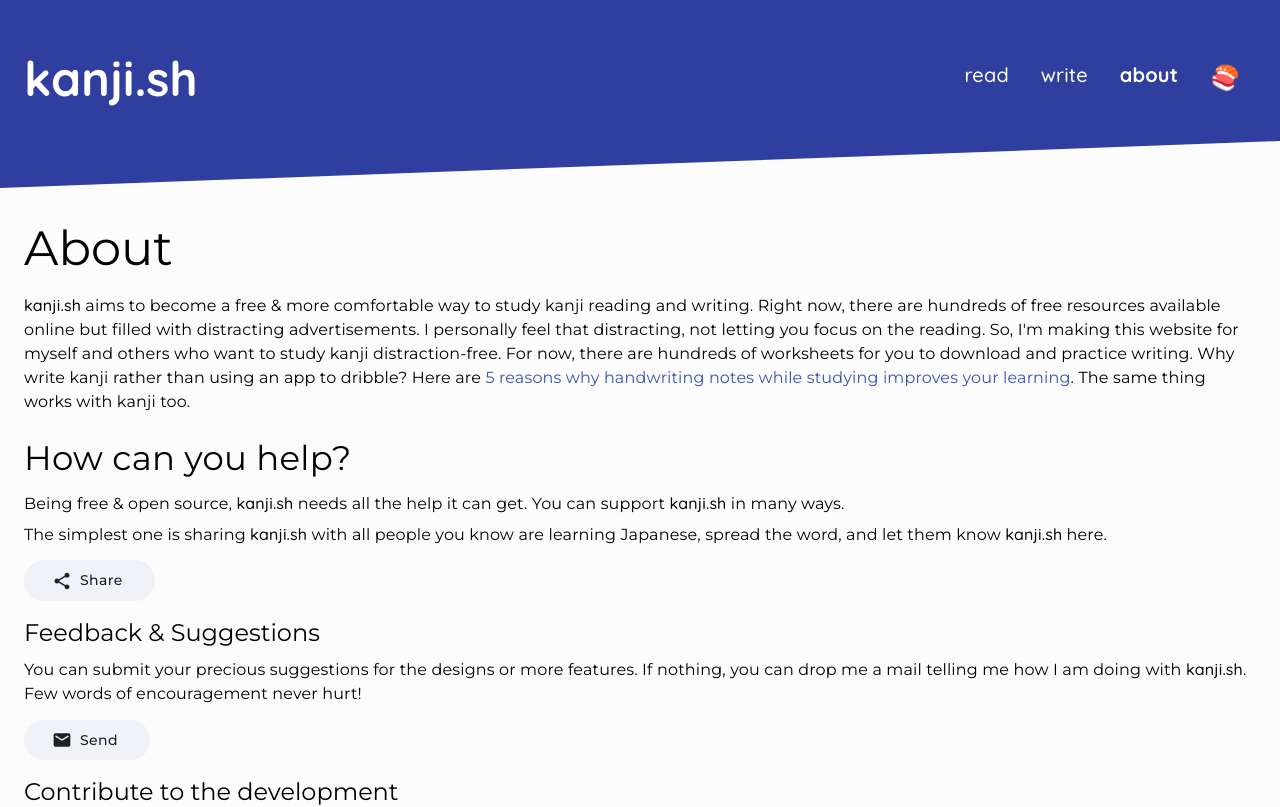
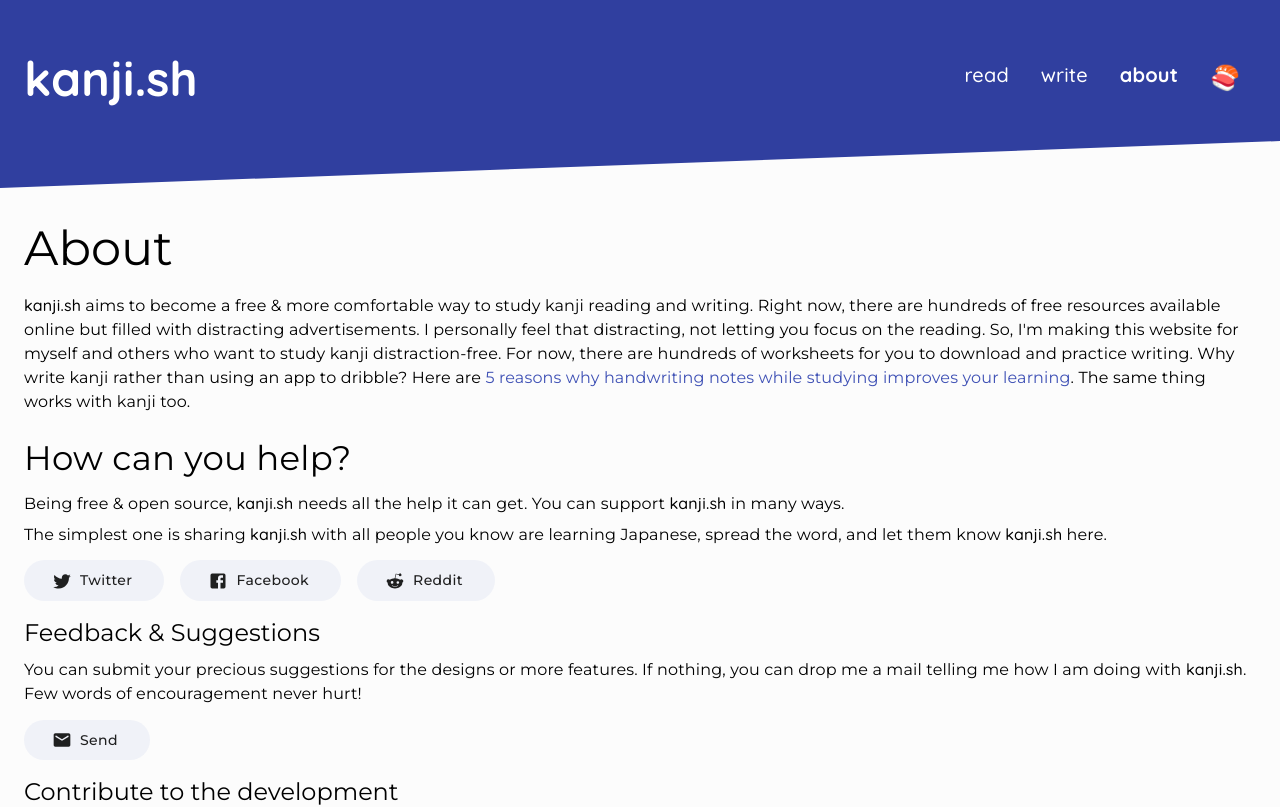
Before and after one commit to rionlabs/kanji.sh, a React (Create React App) app: page /about in a window 1280 px wide. Shown: the top 807 px of the page. Built offline with nearby package versions, Linux system fonts and the light colour scheme.

Commit message:
:wrench: Adds social media share buttons

```diff
--- a/public/index.html
+++ b/public/index.html
@@ -17,13 +17,13 @@
     <meta property="og:locale" content="en_US"/>
     <meta property="og:url" content="https://kanji.sh">
     <meta property="og:title" content="kanji.sh">
-    <meta property="og:description" content="Collection of printable handwriting kanji worksheets.">
+    <meta property="og:description" content="Free tool to practice reading & writing Japanese kanji.">
     <meta property="og:image" content="%PUBLIC_URL%/poster.png">
     <!-- Twitter -->
     <meta property="twitter:card" content="summary_large_image">
     <meta property="twitter:url" content="https://kanji.sh">
     <meta property="twitter:title" content="kanji.sh">
-    <meta property="twitter:description" content="Collection of printable handwriting kanji worksheets.">
+    <meta property="twitter:description" content="Free tool to practice reading & writing Japanese kanji.">
     <meta property="twitter:image" content="%PUBLIC_URL%/poster.png">
     <!-- Site Verification -->
     <meta name="google-site-verification" content="zJzDzuLG5I7xmNqDZzTCDwtmTP2243-WD_g6Hg4PDsk"/>
--- /dev/null
+++ b/src/components/ShareSheet.tsx
@@ -0,0 +1,34 @@
+import {Facebook, Reddit, Twitter} from "@material-ui/icons";
+import React from "react";
+import {KButton} from "../pages/AboutPage";
+import makeStyles from "@material-ui/core/styles/makeStyles";
+
+const useStyles = makeStyles((theme) => ({
+    shareButton: {
+        marginRight: theme.spacing(2)
+    }
+}));
+
+export default function ShareSheet() {
+    const classes = useStyles();
+
+    /* TODO: Add Copy to Clipboard Button */
+    return (
+        <div>
+            <KButton className={classes.shareButton}
+                     href={"https://twitter.com/intent/tweet/?text=Check%20this%20awesome%20website%20to%20practice%20Japanese%20Kanji.&amp;url=https%3A%2F%2Fkanji.sh"}
+                     startIcon={<Twitter/>}>
+                Twitter
+            </KButton>
+            <KButton className={classes.shareButton}
+                     href={"https://facebook.com/sharer/sharer.php?u=https%3A%2F%2Fkanji.sh"} startIcon={<Facebook/>}>
+                Facebook
+            </KButton>
+            <KButton className={classes.shareButton}
+                     href={"https://reddit.com/submit/?url=https%3A%2F%2Fkanji.sh&amp;resubmit=true&amp;title=Check%20this%20awesome%20website%20to%20practice%20Japanese%20Kanji."}
+                     startIcon={<Reddit/>}>
+                Reddit
+            </KButton>
+        </div>
+    );
+}
--- a/src/pages/AboutPage.tsx
+++ b/src/pages/AboutPage.tsx
@@ -4,11 +4,12 @@ import Page from "./base/Page";
 import styled from 'styled-components';
 import Link from "@material-ui/core/Link";
 import Button from "@material-ui/core/Button";
-import {AttachMoneyRounded, EmailRounded, GitHub, ShareRounded} from "@material-ui/icons";
+import {AttachMoneyRounded, EmailRounded, GitHub} from "@material-ui/icons";
 import Config from "../app/Config";
+import ShareSheet from "../components/ShareSheet";
 
-const KButton = styled(Button)`
-  border-radius: 100px;
+export const KButton = styled(Button)`
+    border-radius: 100px;
     text-transform: none;
     padding: 8px 32px;
     background-color: #3f51b50f;
@@ -57,10 +58,7 @@ export default function AboutPage() {
                 and let them know <TextLogo>kanji.sh</TextLogo> here.
             </Typography>
 
-            <KButton href={"#"} startIcon={<ShareRounded/>}>
-                Share
-            </KButton>
-            {/* TODO: Add multiple social Buttons */}
+            <ShareSheet/>
 
             <Typography gutterBottom variant="h5">
                 Feedback & Suggestions
```
